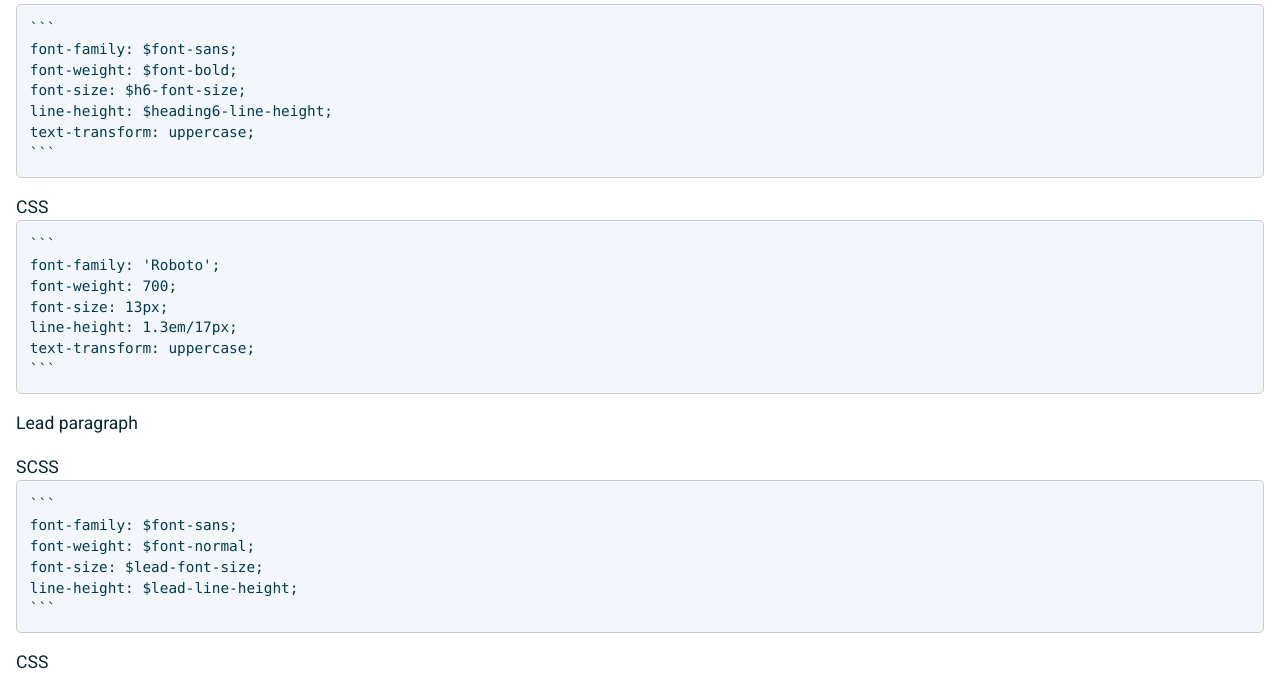
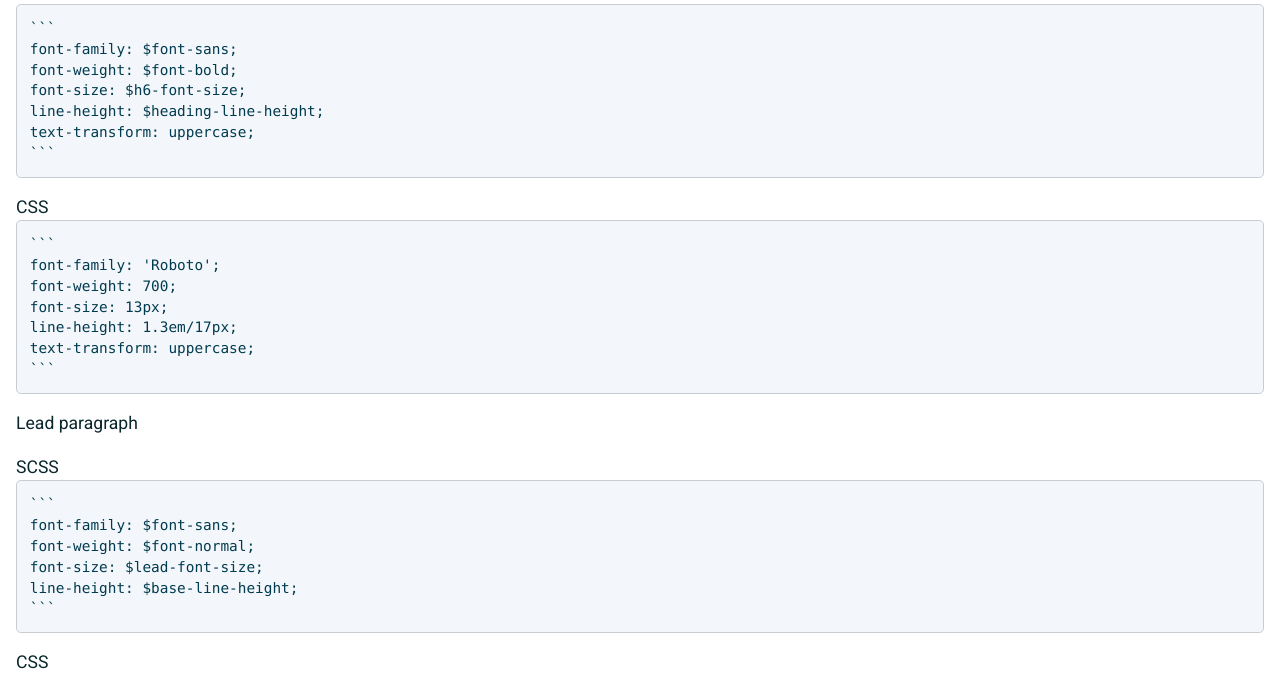
Before and after one commit to usnavy/Navy-Design-Guide, a Jekyll site: the page built from text-styles.md, in a window 1280 px wide and 1400 px high, scrolled down 4751 px. Shown: the part 240-913 px from the top of the window. Built offline with Jekyll 4.4.1, drawn with Linux system fonts in a browser that asks for light colours; nearby versions of some CDN libraries; our own code applies the rules of GitHub Pages for plain Markdown files; some of the changed text lies outside the part shown.

Commit message:
Update text-styles.md

````diff
--- a/text-styles.md
+++ b/text-styles.md
@@ -204,7 +204,7 @@ line-height: 1.3em/20px;
 font-family: $font-sans;
 font-weight: $font-bold;
 font-size: $h6-font-size;
-line-height: $heading6-line-height;
+line-height: $heading-line-height;
 text-transform: uppercase;
 ```
 </pre>
@@ -234,7 +234,7 @@ text-transform: uppercase;
 font-family: $font-sans;
 font-weight: $font-normal;
 font-size: $lead-font-size;
-line-height: $lead-line-height;
+line-height: $base-line-height;
 ```
 </pre>
   </div>
@@ -245,7 +245,7 @@ line-height: $lead-line-height;
 font-family: 'Roboto';
 font-weight: 400;
 font-size: 20px;
-line-height: 1.7em/34px;
+line-height: 1.3em/34px;
 ```
 </pre>
   </div>
````
